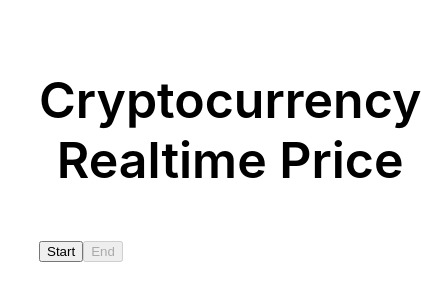
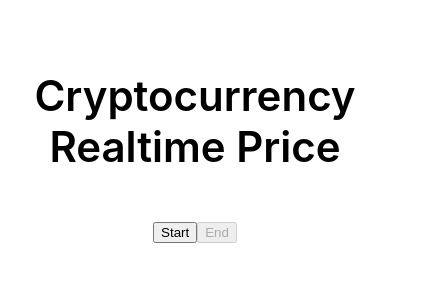
Before and after one commit to JialinWang1/eventXTest, a React app in the folder eventxcoinmonitor/: page / in a window 390 px wide. Shown: the top 300 px of the page, 421 px wide, since content can reach past the window. Built offline with nearby package versions, Linux system fonts and the light colour scheme.

Commit message:
added: added media query to responsivly changing layout when changing size

```diff
--- a/eventxcoinmonitor/src/monitor/DetailsCard/DetailsCard.scss
+++ b/eventxcoinmonitor/src/monitor/DetailsCard/DetailsCard.scss
@@ -9,27 +9,37 @@ $grey: #999;
   padding: 18px;
   padding-left: 14px;
   margin-right: 13px;
-  margin-bottom: 20px;
+  margin-bottom: 1.4rem;
   border-radius: 5px;
+
+  .card_briefs {
+    width: 100%;
+    display: flex;
+    flex-direction: column;
+    align-items: flex-start;
+
     .card_title {
-    font-size: 40px;
+      font-size: 2.5rem;
       font-weight: 600;
       text-align: left;
     }
+
     .card_price {
       color: #ff9900;
-    font-size: 25px;
+      font-size: 1.5rem;
       line-height: 40px;
       font-weight: 500;
     }
+  }
+
   .card_details {
     width: 100%;
     display: flex;
-    // justify-content: space-between;
 
     .details_volume {
       word-break: keep-all;
     }
+
     & > div {
       flex: 1;
       display: flex;
@@ -50,9 +60,11 @@ $grey: #999;
 .font_red {
   color: #ff1000;
 }
+
 .font_green {
   color: #00dd77;
 }
+
 .font_grey {
   color: $grey;
 }
--- a/eventxcoinmonitor/src/monitor/DetailsCard/DetailsCard.tsx
+++ b/eventxcoinmonitor/src/monitor/DetailsCard/DetailsCard.tsx
@@ -17,8 +17,10 @@ const DetailsCard = ({ title, price, volume, change }: IDetailsCardProp) => {
   }, [change])
   return (
     <div className="card_container" data-testid="DetailsCard">
-      <span className="card_title">{title}</span>
-      <span className="card_price">${price?.toFixed(8)}</span>
+      <div className="card_briefs">
+        <span className="card_title">{title}</span>
+        <span className="card_price">${price?.toFixed(8)}</span>
+      </div>
       <div className="card_details">
         <div>
           <span>volume:</span>
--- a/eventxcoinmonitor/src/monitor/Monitor.scss
+++ b/eventxcoinmonitor/src/monitor/Monitor.scss
@@ -1,3 +1,132 @@
+html {
+  font-size: 16px;
+}
+@media screen and (max-width: 1375px) {
+  html,
+  body {
+    font-size: 16px;
+    .monitor_container {
+      width: 97%;
+    }
+
+    .card_container {
+      width: 17rem;
+    }
+  }
+}
+
+@media screen and (max-width: 1024px) {
+  html,
+  body {
+    font-size: 15px;
+
+    .monitor_container {
+      align-items: center;
+      width: 95%;
+
+      .monitor_body {
+        justify-content: center;
+      }
+    }
+
+    .card_container {
+      width: 13rem;
+
+      & > div {
+        flex-direction: column;
+      }
+    }
+  }
+}
+
+@media screen and (max-width: 768px) {
+  html,
+  body {
+    font-size: 14px;
+
+    .card_container {
+      width: 10rem;
+
+      .card_briefs {
+        .card_title {
+          font-size: 2rem;
+        }
+
+        .card_price {
+          font-size: 1.2rem;
+        }
+      }
+
+      .card_details .details_volume {
+        word-break: break-all;
+        text-align: left;
+      }
+
+      & > div {
+        flex-direction: column;
+      }
+    }
+  }
+}
+
+@media screen and (max-width: 428px) {
+  html,
+  body {
+    font-size: 14px;
+
+    .monitor_container {
+      width: 90%;
+
+      .monitor_body {
+        flex-direction: column;
+      }
+    }
+
+    .card_container {
+      width: auto;
+      margin-bottom: 0.5rem;
+
+      .card_briefs {
+        flex-direction: row;
+        justify-content: space-between;
+
+        .card_title {
+          font-size: 2rem;
+        }
+
+        .card_price {
+          font-size: 1.2rem;
+        }
+      }
+
+      .card_details {
+        & > div {
+          flex-direction: row;
+
+          :first-child {
+            margin-right: 14px;
+          }
+        }
+      }
+
+      .card_details .details_volume {
+        word-break: break-all;
+        text-align: left;
+      }
+      & > div {
+        flex-direction: column;
+      }
+    }
+  }
+}
+
+@media screen and (max-width: 320px) {
+  html,
+  body {
+    font-size: 12px;
+  }
+}
+
 .monitor_container {
   width: 80%;
   margin: auto;
@@ -6,7 +135,7 @@
   align-items: flex-start;
 
   .monitor_title {
-    font-size: 50px;
+    font-size: 3rem;
     padding-top: 70px;
     padding-bottom: 50px;
     font-weight: 600;
```
Lines whose indentation alone changed are shown as unchanged.
